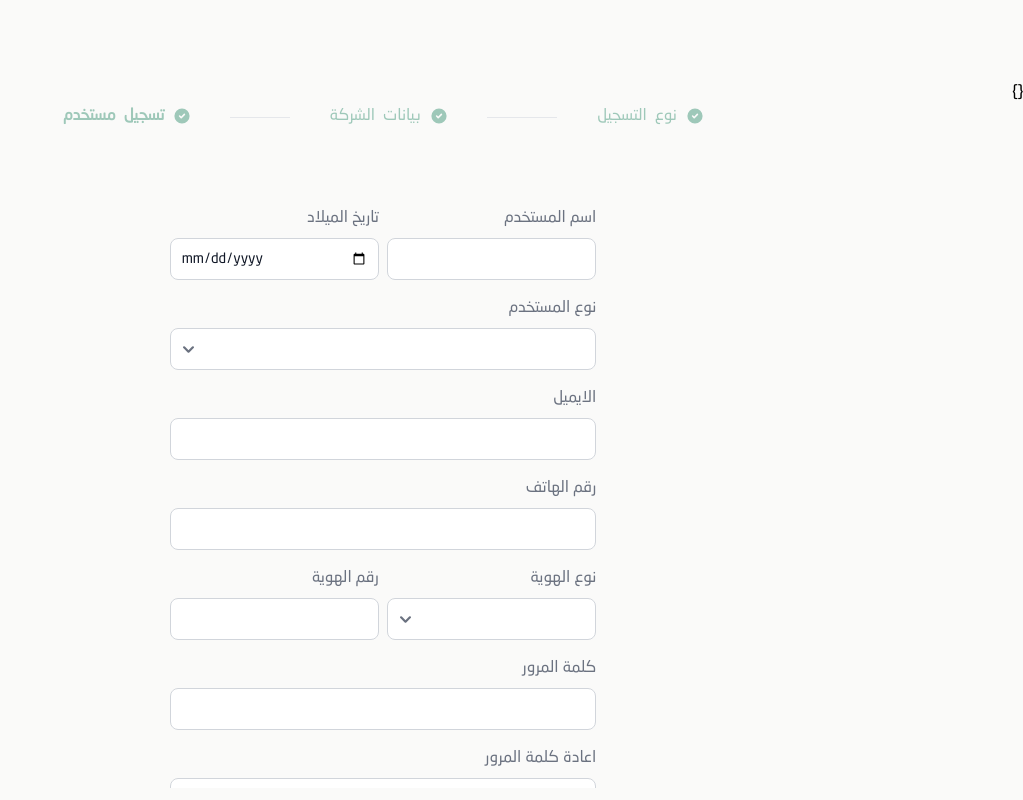
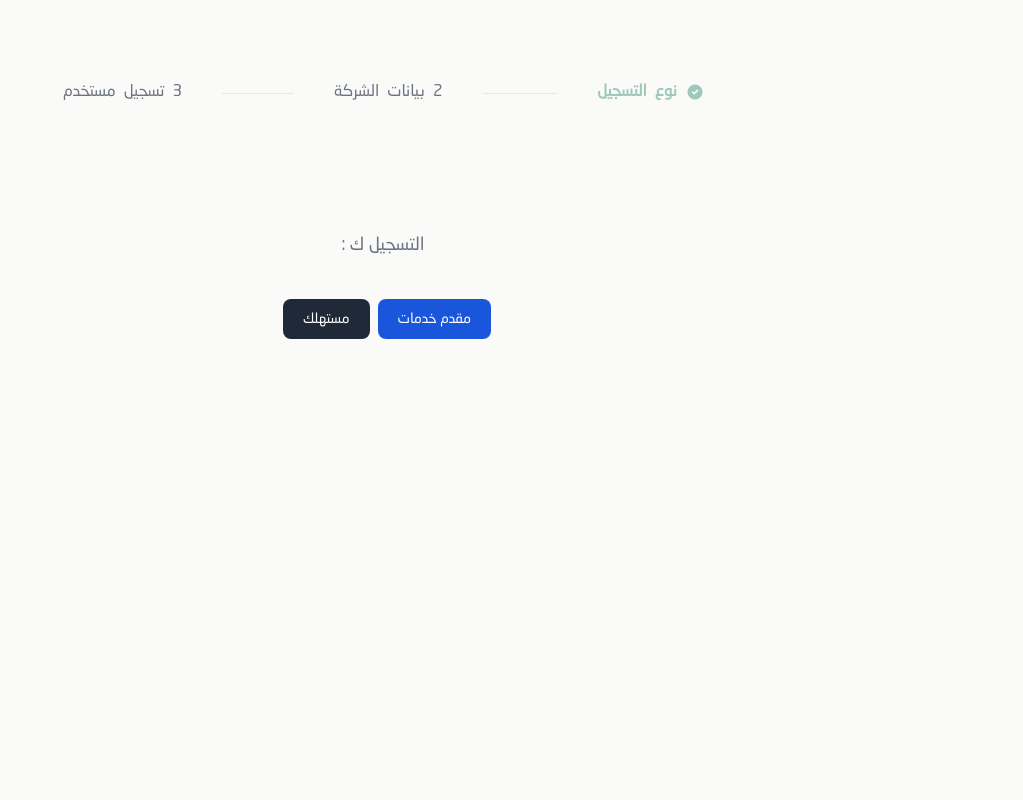
Before and after one commit to Ahmed-Alkhatim/vue-mvvm-pattern, a Vue app: page /register in a window 1280 px wide. Shown: the whole page, without its empty margins (257-1280 px from the left). Built offline with nearby package versions, Linux system fonts and the light colour scheme; the HTML template or start-up script is replaced by a standard one.

Commit message:
edits on registration
Company public name un requierd

```diff
--- a/src/views/auth/register/CompanyData.vue
+++ b/src/views/auth/register/CompanyData.vue
@@ -3,6 +3,7 @@
         <div class="w-full mt-20 space-y-5">
             <TextInput v-model="registerationData.company_name" label = 'اسم الشركة' :errors="inputsError.company_name" />
             <TextInput v-model="registerationData.public_name" label = 'الاسم العام للشركة' :errors="inputsError.public_name"/>
+            <TextInput v-model="registerationData.commercial_record" label = 'السجل التحاري  للشركة' :errors="inputsError.commercial_record"/>
             <Btn class="w-full" :class = "{ 'cursor-not-allowed opacity-50' : !canGoToNextStep}" size = "small" color = "primary" @click = "saveData()">التالي</Btn>
         </div>
     </div>
--- a/src/views/auth/register/UserData.vue
+++ b/src/views/auth/register/UserData.vue
@@ -6,14 +6,14 @@
                 <DateInput v-model = "registerationData.birth_date" label = 'تاريخ الميلاد' :errors = "inputsError.birth_date"/>
             </div>
             <SelectInput v-model = "registerationData.type" label = "نوع المستخدم"
-                :options = "[{id : 'مقدم خدمات', value : 'مقدم خدمات'}, {id : 'مستهلك', value : 'مستهلك'}, {id : ' فرد', value : 'فرد'}]" :errors = "inputsError.type"
+                :options = "[{id : 'provider', value : 'مقدم خدمات'}, {id : 'consumer', value : 'مستهلك'}, {id : ' individual', value : 'فرد'}]" :errors = "inputsError.type"
             />
             <EmailInput v-model = "registerationData.email" label = "الايميل" :errors = "inputsError.email"/>
-            <NumberInput v-model = "registerationData.phone" label = "رقم الهاتف" :errors = "inputsError.phone"/>
+            <TextInput v-model = "registerationData.phone" label = "رقم الهاتف" :errors = "inputsError.phone"/>
 
             <div class="grid grid-cols-2 gap-2">
                 <SelectInput v-model = "registerationData.identity_type"  :options = "[{id : 'مواطن', value : 'مواطن'}, {id : 'مقيم', value : 'مقيم'}]" label = "نوع الهوية" :errors = "inputsError.identity_type"/>
-                <NumberInput v-model = "registerationData.id_number" label = "رقم الهوية" :errors = "inputsError.id_number"/>
+                <TextInput v-model = "registerationData.id_number" label = "رقم الهوية" :errors = "inputsError.id_number"/>
             </div>
             <PasswordInput v-model="registerationData.password" label = "كلمة المرور" :errors = "inputsError.password"/>
             <PasswordInput v-model="registerationData.password_confirmation" label=" اعادة كلمة المرور " :errors = "inputsError.password_confirmation"/>
--- a/src/views/auth/register/index.vue
+++ b/src/views/auth/register/index.vue
@@ -1,6 +1,5 @@
 <template>
     <div class = 'mt-20'>
-        {{ inputsError }}
         <Stepper :currentStep = "currentStep"/>
         <RegisterType v-if = "currentStep == 1"   @complete = "goToNextStep(2)"/>
         <CompanyData v-if = "currentStep == 2"  @complete = "goToNextStep(3)"/>
@@ -20,7 +19,7 @@ import { useRouter } from "vue-router";
 
 const router = useRouter()
 // UI States
-const currentStep = ref(3)
+const currentStep = ref(1)
 const inputsError = ref({})
 
 const goToNextStep = (step) => { currentStep.value = step }
@@ -34,11 +33,18 @@ const { registerUser, onRegisterSuccess, onRegisterFail } = useRegApiStates()
 const completeRegistration = () => {
     registerUser(registerationData)
 }
+
 onRegisterSuccess( () => {
     router.push('/')
 })
+
 onRegisterFail( (errors) => {
-    setInputsErrors(errors)
+const errorsNames = Object.keys(errors)
+   console.log(errors)
+    if(errorsNames.includes('public_name') || errorsNames.includes('company_name')){
+        currentStep.value = 2
+    }
+    inputsError.value = errors
 })
 
 // Provides
--- a/src/views/auth/register/validators.js
+++ b/src/views/auth/register/validators.js
@@ -4,15 +4,17 @@ const validateCompanyData = (data) => {
     const companyDataErrors = {
         public_name : [],
         company_name : [],
+        commercial_record : [],
     }
 
-    if(!data.public_name) {
+    if(!data.company_name) {
         isCompanyDataValid = false
         companyDataErrors.public_name.push('يجب اختيار اسم الشركة')
     }
-    if(!data.company_name ) {
+
+    if(!data.commercial_record ) {
         isCompanyDataValid = false
-        companyDataErrors.company_name.push('يجب اختيار الاسم العام للشركة')
+        companyDataErrors.company_name.push('السجل التجاري مطللوب')
     }
 
     return { companyDataErrors, isCompanyDataValid }
```
